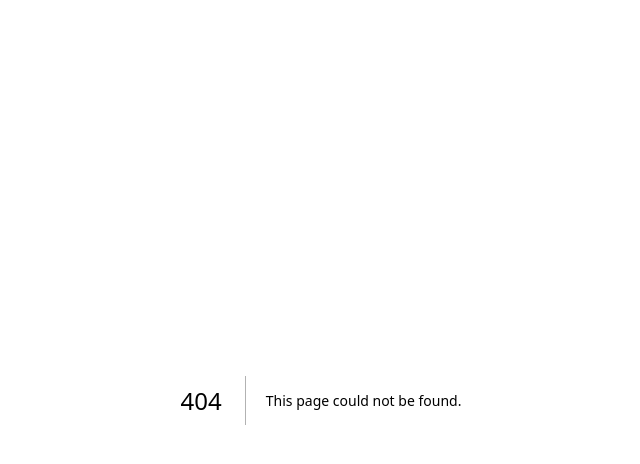
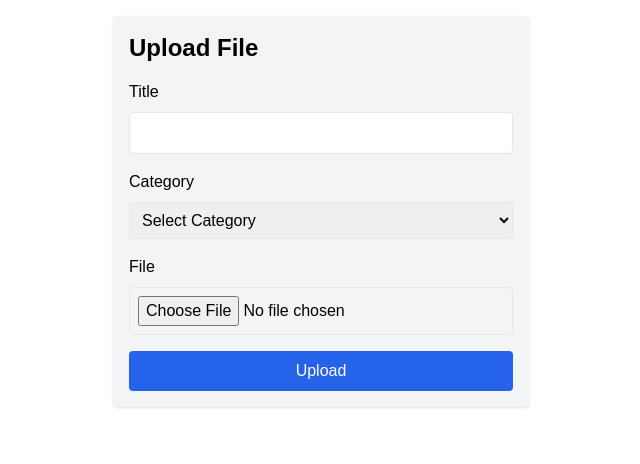
Before and after one commit to TutorPal/tutorpal_frontend, a Next.js app: page /uploadForm in a window 1280 px wide. Before the commit this address had no page. Shown: the top 464 px of the page, without its empty margins (319-959 px from the left). Built offline with nearby package versions, Linux system fonts and the light colour scheme; what thirdweb would draw is missing.

Commit message:
upload page

```diff
--- /dev/null
+++ b/src/app/uploadForm/page.tsx
@@ -0,0 +1,148 @@
+"use client";
+import { useState, ChangeEvent, FormEvent } from "react";
+import axios from "axios";
+import Link from "next/link";
+
+interface Metadata {
+    title: string;
+    category: string;
+    subcategory?: string;
+    description?: string;
+    author?: string;
+    tags?: string;
+}
+
+const UploadForm: React.FC = () => {
+    const [file, setFile] = useState<File | null>(null);
+    const [metadata, setMetadata] = useState<Metadata>({
+        title: "",
+        category: "",
+    });
+    const [responseUrls, setResponseUrls] = useState<{
+        fileUrl: string;
+        metadataUrl: string;
+
+
+
+    } | null>(null);
+    const [errorMessage, setErrorMessage] = useState<string>("");
+
+    const handleInputChange = (e: ChangeEvent<HTMLInputElement | HTMLTextAreaElement | HTMLSelectElement>) => {
+        const { name, value } = e.target;
+        setMetadata({ ...metadata, [name]: value });
+    };
+
+    const handleFileChange = (e: ChangeEvent<HTMLInputElement>) => {
+        if (e.target.files && e.target.files.length > 0) {
+            setFile(e.target.files[0]);
+        }
+    };
+
+    const handleSubmit = async (e: FormEvent) => {
+        e.preventDefault();
+        setErrorMessage("");
+
+        if (!file) {
+            setErrorMessage("Please upload a file.");
+            return;
+        }
+
+        const formData = new FormData();
+        formData.append("file", file);
+
+        const pinataMetadata = {
+            name: `${metadata.title} - ${metadata.category}`,
+            keyvalues: metadata,
+        };
+        formData.append("pinataMetadata", JSON.stringify(pinataMetadata));
+
+        try {
+            const response = await axios.post("/api/ipfs-uploads", formData, {
+                headers: { "Content-Type": "multipart/form-data",
+                    "pinataJwt": process.env.PINATA_JWT,
+                    "pinataGateway": process.env.NEXT_PUBLIC_GATEWAY_URL,
+                 },
+            });
+            console.log({response});
+      setResponseUrls((prev)=> ({
+        fileUrl: response.data,
+        metadataUrl: response?.data?.metadataUrl??"N/A",
+      }))
+
+        } catch (error: any) {
+            console.error("Error uploading file:", error?.response?.data || error.message);
+            setErrorMessage("Failed to upload file. Please try again.");
+        }
+    };
+
+    return (
+        <div className="p-4 max-w-md mx-auto">
+            <form
+                onSubmit={handleSubmit}
+                className="bg-gray-100 p-4 rounded shadow"
+            >
+                <h1 className="text-2xl font-bold mb-4">Upload File</h1>
+                <div className="mb-4">
+                    <label className="block mb-2">Title</label>
+                    <input
+                        type="text"
+                        name="title"
+                        value={metadata.title}
+                        onChange={handleInputChange}
+                        className="w-full p-2 border rounded"
+                    />
+                </div>
+                <div className="mb-4">
+                    <label className="block mb-2">Category</label>
+                    <select
+                        name="category"
+                        value={metadata.category}
+                        onChange={handleInputChange}
+                        className="w-full p-2 border rounded"
+                    >
+                        <option value="">Select Category</option>
+                        <option value="PDF Courses">PDF Courses</option>
+                        <option value="Music Videos">Music Videos</option>
+                        <option value="Audio Content">Audio Content</option>
+                    </select>
+                </div>
+                <div className="mb-4">
+                    <label className="block mb-2">File</label>
+                    <input
+                        type="file"
+                        onChange={handleFileChange}
+                        className="w-full p-2 border rounded"
+                    />
+                </div>
+                <button
+                    type="submit"
+                    className="w-full bg-blue-600 text-white p-2 rounded"
+                >
+                    Upload
+                </button>
+                {errorMessage && <p className="text-red-500 mt-2">{errorMessage}</p>}
+            </form>
+
+            {responseUrls?.fileUrl && (
+                <div className="mt-4 bg-gray-200 p-4 rounded shadow w-full overflow-x-scroll">
+                    <h2 className="font-bold">Upload Successful!</h2>
+
+                    <p className="w-full">
+                        <span className="font-bold">File URL:</span>
+                        <Link href={responseUrls.fileUrl} target="_blank" className="hover:text-blue-600 text-black">
+                          Url Link
+                        </Link>
+                    </p>
+                    <p>
+                        <strong>Metadata URL:</strong>{" "}
+                        <a href={responseUrls.metadataUrl} target="_blank" className="text-blue-600">
+                            {responseUrls.metadataUrl}
+                        </a>
+                    </p>
+                </div>
+            )}
+        </div>
+    );
+};
+
+export default UploadForm;
```
